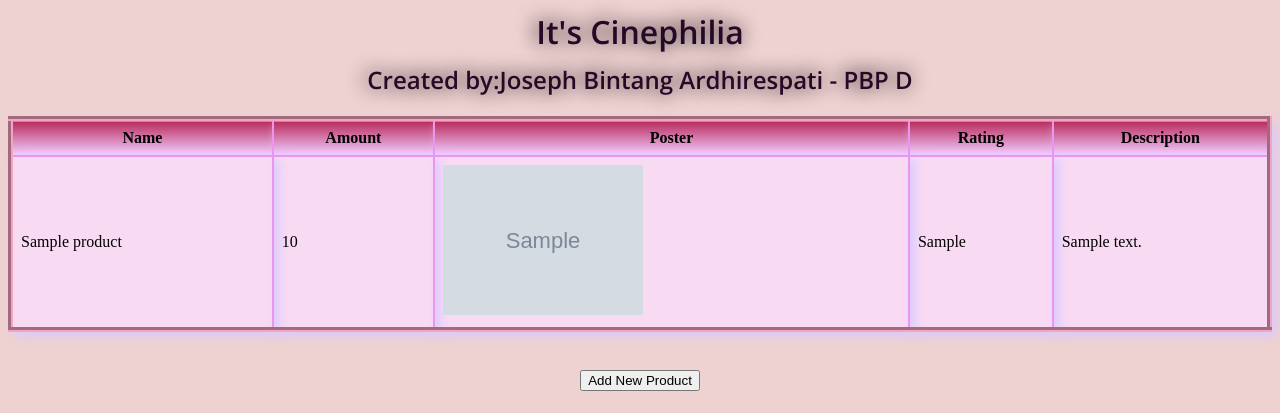
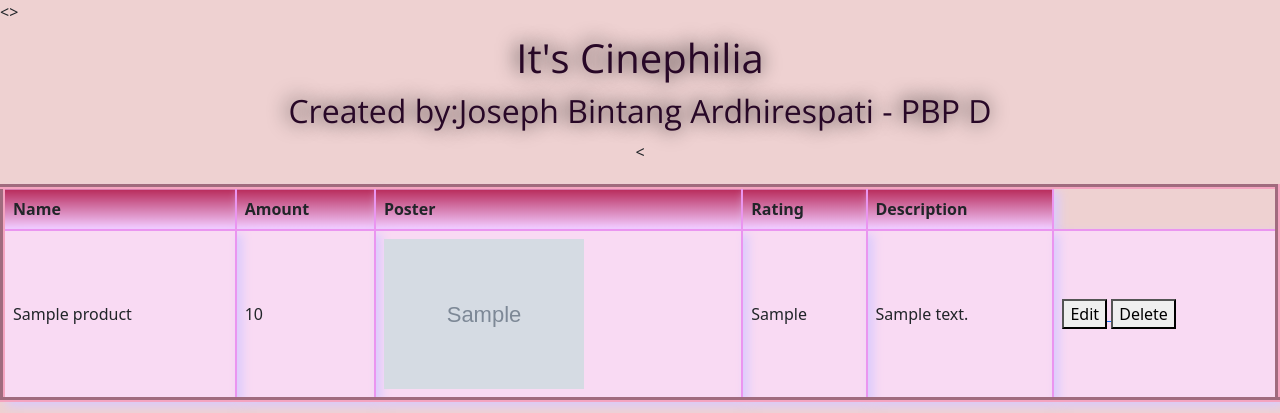
Before and after one commit to JosephBintang/Stock-Master, a Django app: page / in a window 1280 px wide. Shown: the top 413 px of the page. Run offline with Django 4.2, Linux system fonts and the light colour scheme; a user stored in the database is signed in; tables that the repository leaves empty hold one stand-in row (values such as "Sample post"); grey boxes marked "Sample" are stand-in pictures.

Commit message:
push tugas 5

```diff
--- a/main/templates/main.html
+++ b/main/templates/main.html
@@ -75,6 +75,18 @@
           <td><img src={{product.poster}}></td>
           <td>{{product.rating}}</td>
           <td>{{product.description}}</td>
+          < <td>
+            <a href="{% url 'main:edit_product' product.pk %}">
+                <button>
+                    Edit
+                </button>
+            </a>
+            <a href="{% url 'main:delete_product' product.pk %}">
+                  <button>
+                      Delete
+                  </button>
+              </a>
+        </td>
       </tr>
       {% endfor %}
     </table>
--- a/main/urls.py
+++ b/main/urls.py
@@ -4,6 +4,8 @@ from main.views import show_main, create_product, show_xml, show_json, show_xml_
 from main.views import register
 from main.views import login_user
 from main.views import logout_user
+from main.views import edit_product
+from main.views import delete_product
 
 
 app_name = 'main'
@@ -18,4 +20,6 @@ urlpatterns = [
     path('register/', register, name='register'),
     path('login/', login_user, name='login'),
     path('logout/', logout_user, name='logout'),
+    path('edit-product/<int:id>', edit_product, name='edit_product'),
+    path('delete/<int:id>', delete_product, name='delete_product'),
 ]
--- a/main/views.py
+++ b/main/views.py
@@ -89,3 +89,26 @@ def logout_user(request):
     response = HttpResponseRedirect(reverse('main:login'))
     response.delete_cookie('last_login')
     return response
+
+def edit_product(request, id):
+    # Get product berdasarkan ID
+    product = Product.objects.get(pk = id)
+
+    # Set product sebagai instance dari form
+    form = ProductForm(request.POST or None, instance=product)
+
+    if form.is_valid() and request.method == "POST":
+        # Simpan form dan kembali ke halaman awal
+        form.save()
+        return HttpResponseRedirect(reverse('main:show_main'))
+
+    context = {'form': form}
+    return render(request, "edit_product.html", context)
+
+def delete_product(request, id):
+    # Get data berdasarkan ID
+    product = Product.objects.get(pk = id)
+    # Hapus data
+    product.delete()
+    # Kembali ke halaman awal
+    return HttpResponseRedirect(reverse('main:show_main'))
--- a/templates/base.html
+++ b/templates/base.html
@@ -1,14 +1,20 @@
 {% load static %}
 <!DOCTYPE html>
 <html lang="en">
-    <head>
+    <>
         <meta charset="UTF-8" />
         <meta
             name="viewport"
             content="width=device-width, initial-scale=1.0"
         />
         {% block meta %}
+        <meta charset="UTF-8" />
+        <meta name="viewport" content="width=device-width, initial-scale=1">
         {% endblock meta %}
+        <link href="https://cdn.jsdelivr.net/npm/bootstrap@5.3.2/dist/css/bootstrap.min.css" rel="stylesheet" integrity="sha384-T3c6CoIi6uLrA9TneNEoa7RxnatzjcDSCmG1MXxSR1GAsXEV/Dwwykc2MPK8M2HN" crossorigin="anonymous">
+        <script src="https://code.jquery.com/jquery-3.6.0.min.js" integrity="sha384-KyZXEAg3QhqLMpG8r+J4jsl5c9zdLKaUk5Ae5f5b1bw6AUn5f5v8FZJoMxm6f5cH1" crossorigin="anonymous"></script>
+        <script src="https://cdn.jsdelivr.net/npm/@popperjs/core@2.11.8/dist/umd/popper.min.js" integrity="sha384-I7E8VVD/ismYTF4hNIPjVp/Zjvgyol6VFvRkX/vR+Vc4jQkC+hVqc2pM8ODewa9r" crossorigin="anonymous"></script>
+        <script src="https://cdn.jsdelivr.net/npm/bootstrap@5.3.2/dist/js/bootstrap.min.js" integrity="sha384-BBtl+eGJRgqQAUMxJ7pMwbEyER4l1g+O15P+16Ep7Q9Q+zqX6gSbd85u4mG4QzX+" crossorigin="anonymous"></script>
     </head>
 
     <body>
```
Also changed, not shown: main/templates/edit_product.html (added, +22 -0 lines), README.md.
